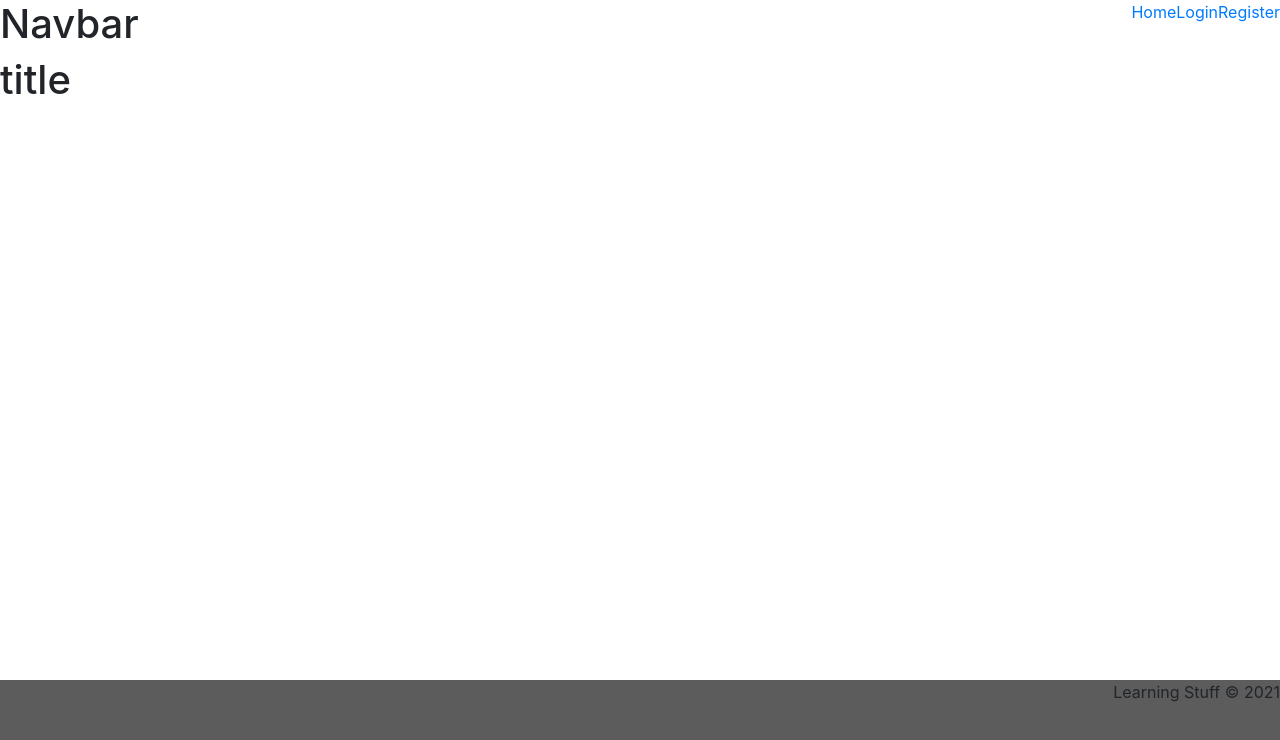
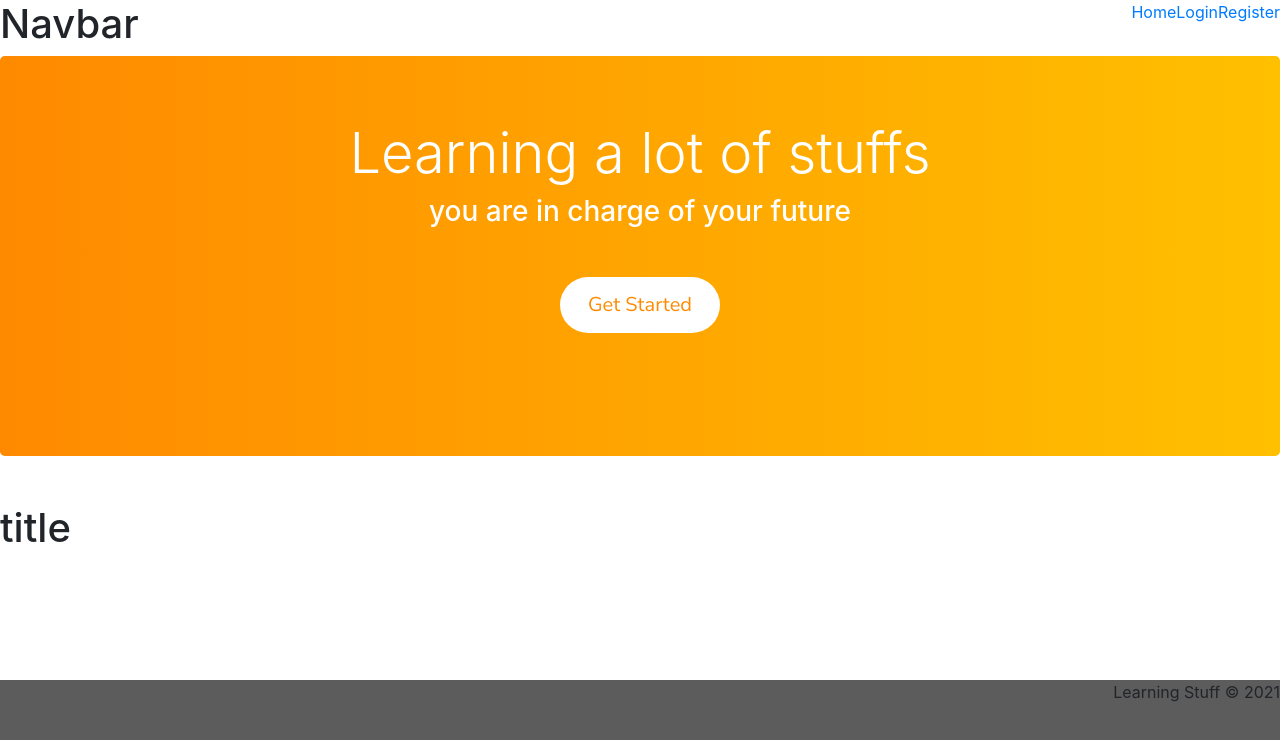
Before and after one commit to cha-fa/front_learningstuff, a React (Create React App) app: page / in a window 1280 px wide. Shown: the top 740 px of the page. Built offline with nearby package versions, Linux system fonts and the light colour scheme.

Commit message:
component jumbotron available

```diff
--- /dev/null
+++ b/src/components/Jumbotron/Jumbotron.jsx
@@ -0,0 +1,24 @@
+import ButtonSecondary from "components/ButtonSecondary/ButtonSecondary";
+import { Link } from "react-router-dom";
+import "./Jumbotron.scss";
+
+const Jumbotron = () => {
+
+    return (
+      <>
+        <section className="mb-5">
+          <div className="jumbotron image-jumbotron text-center">
+            <h2 className="display-4">Learning a lot of stuffs</h2>
+            <h3>you are in charge of your future</h3>
+            <p className="lead">
+              <Link to="/login">
+                <ButtonSecondary sizeClass="medium" label="Get Started"/>
+              </Link>
+            </p>
+          </div>
+        </section>
+      </>
+    );
+};
+
+export default Jumbotron;
--- /dev/null
+++ b/src/components/Jumbotron/Jumbotron.scss
@@ -0,0 +1,18 @@
+@import "style/variables.scss";
+
+.image-jumbotron{
+    background-image: $primary-alt;
+    background-image: $primary;
+    background-size:cover;
+    min-height: 400px;
+}
+
+.jumbotron{
+    h2, h3{
+        color: white;
+    }
+}
+
+.lead{
+    margin-top: 3rem;
+}
--- a/src/pages/Home.jsx
+++ b/src/pages/Home.jsx
@@ -1,3 +1,4 @@
+import Jumbotron from "components/Jumbotron/Jumbotron";
 import React from "react";
 import { useTranslation } from "react-i18next";
 
@@ -7,6 +8,7 @@ const Home = () => {
 
   return (
     <div className="Home">
+      <Jumbotron/>
       <h1>{t("title")}</h1>
     </div>
   );
```
